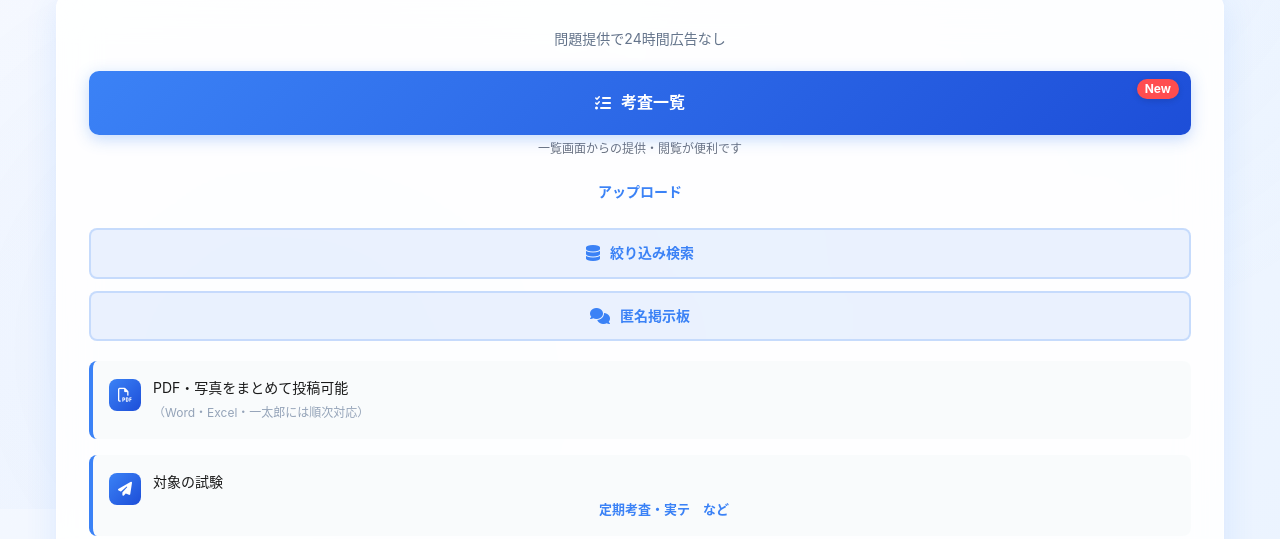
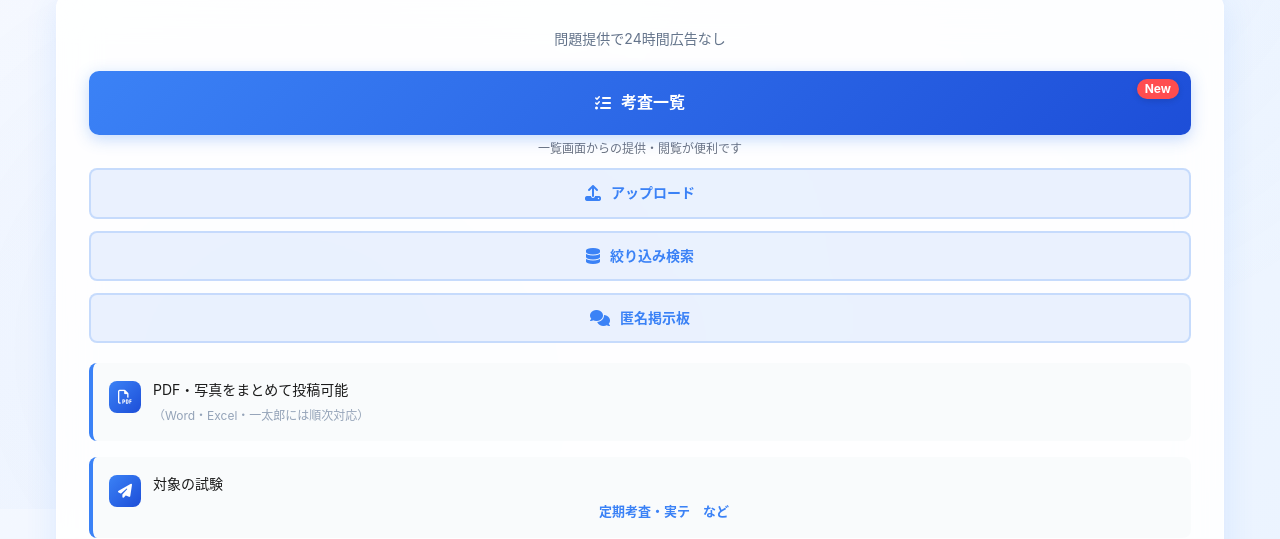
Before and after one commit to akt-kosamura/kosamura, a plain HTML site: page ph-index.html in a window 1280 px wide. Shown: the part 291-830 px from the top of the page. Drawn offline with Linux system fonts and the light colour scheme; no server answers.

Commit message:
Update ph-index.html

```diff
--- a/ph-index.html
+++ b/ph-index.html
@@ -113,7 +113,7 @@
           </div>
 
           <div class="action-buttons">
-             <a href="pages/upload.html" class="action-btn secondary>
+             <a href="pages/upload.html" class="action-btn secondary">
               <i class="fa-solid fa-upload"></i>
               <span>アップロード</span>
             </a>
```
